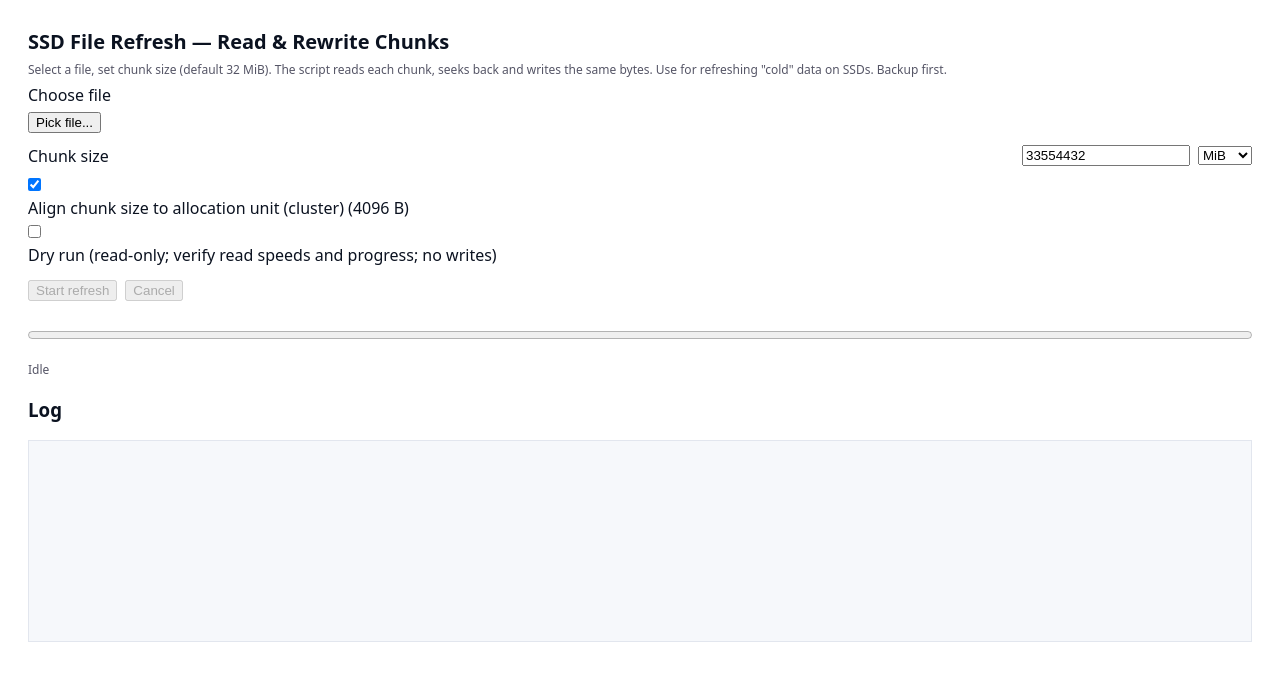
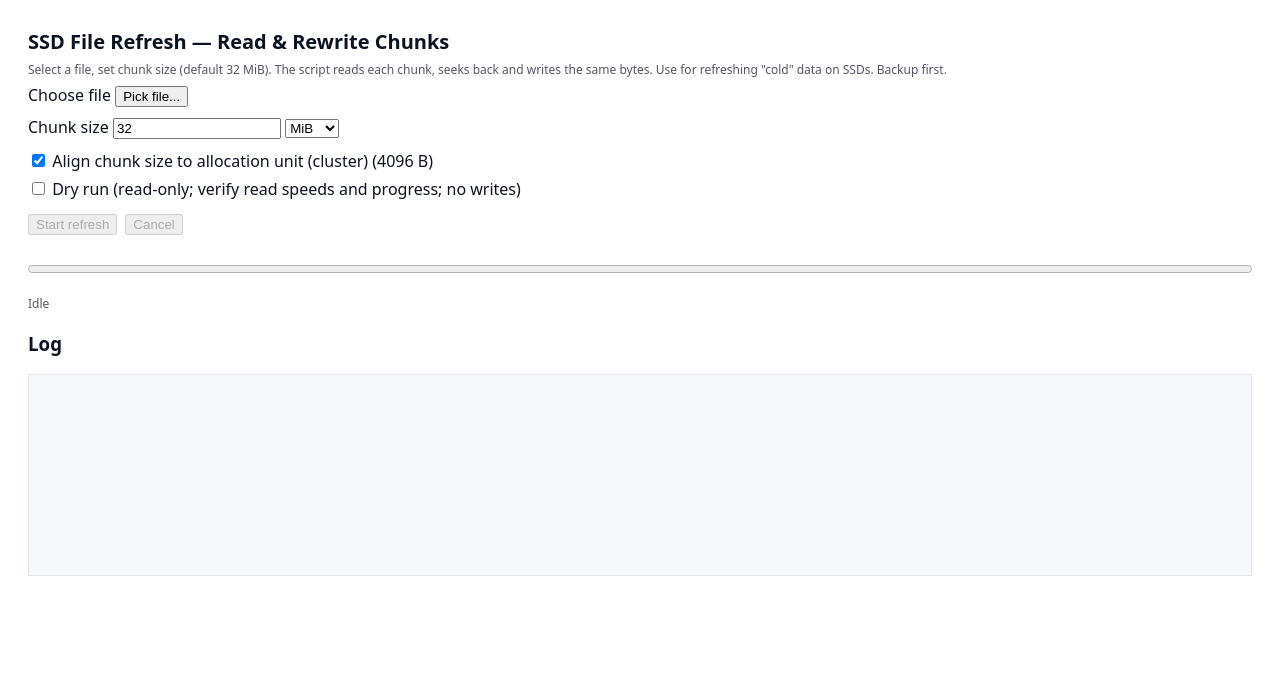
Before and after one commit to est/snippets, a plain HTML site: page warm-ssd/index.html in a window 1280 px wide. Drawn offline with Linux system fonts and the light colour scheme.

Commit message:
fix: style and disable button

```diff
--- a/warm-ssd/index.html
+++ b/warm-ssd/index.html
@@ -4,8 +4,7 @@
 <style>
   body{font-family:system-ui,-apple-system,Segoe UI,Roboto,Arial;margin:28px;color:#0b1220}
   h1{font-size:20px;margin-bottom:6px}
-  label,input,button,select{font:14px;margin:6px 0;display:block}
-  .grid{display:grid;grid-template-columns:1fr auto;gap:8px;align-items:center}
+  label,button,select{font:14px;margin:6px 0;display:block}
   progress{width:100%}
   .log{background:#f6f8fb;border:1px solid #e2e6ee;padding:10px;height:180px;overflow:auto;font-family:monospace;font-size:13px;white-space:pre;}
   .small{font-size:12px;color:#556}
@@ -20,11 +19,11 @@
 
 <div id="fileInfo" class="small" style="margin-top:6px"></div>
 
-<label class="grid">
+<label>
   <span>Chunk size</span>
-  <div style="display:flex;gap:8px;align-items:center">
-    <input id="chunkInput" type="number" min="4096" step="4096" value="33554432" style="width:160px" />
-    <select id="unit">
+  <div style="display:inline">
+    <input id="chunkInput" type="number" min="4096" step="4096" value="32" style="width:160px" />
+    <select id="unit" style="display:inline">
       <option value="1">bytes</option>
       <option value="1024">KB</option>
       <option value="1048576" selected>MiB</option>
@@ -106,6 +105,7 @@
   startBtn.addEventListener('click', async () => {
     if(!fileHandle) return;
     abort = false;
+    pickBtn.disabled = true;
     startBtn.disabled = true;
     cancelBtn.disabled = false;
     logEl.textContent = '';
```
